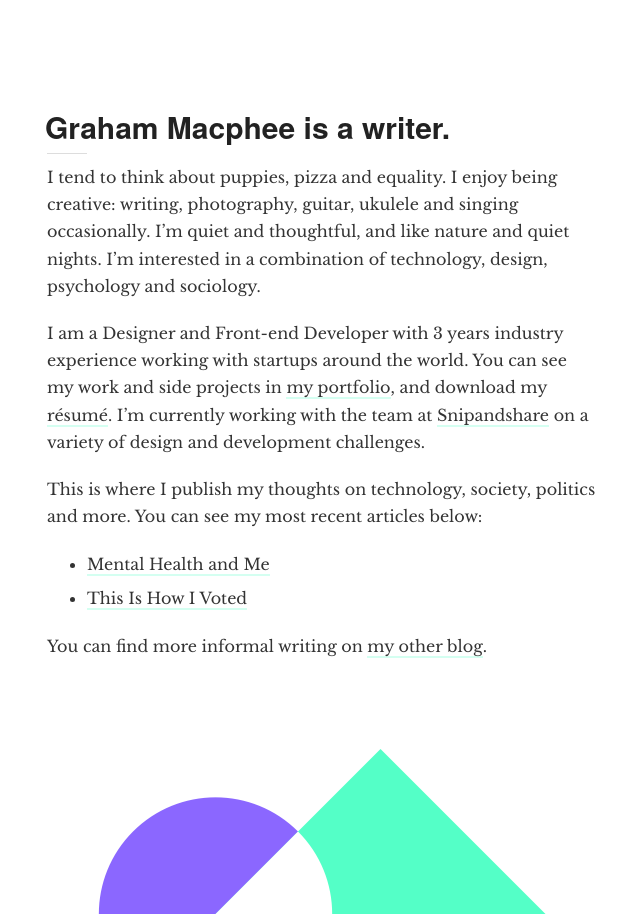
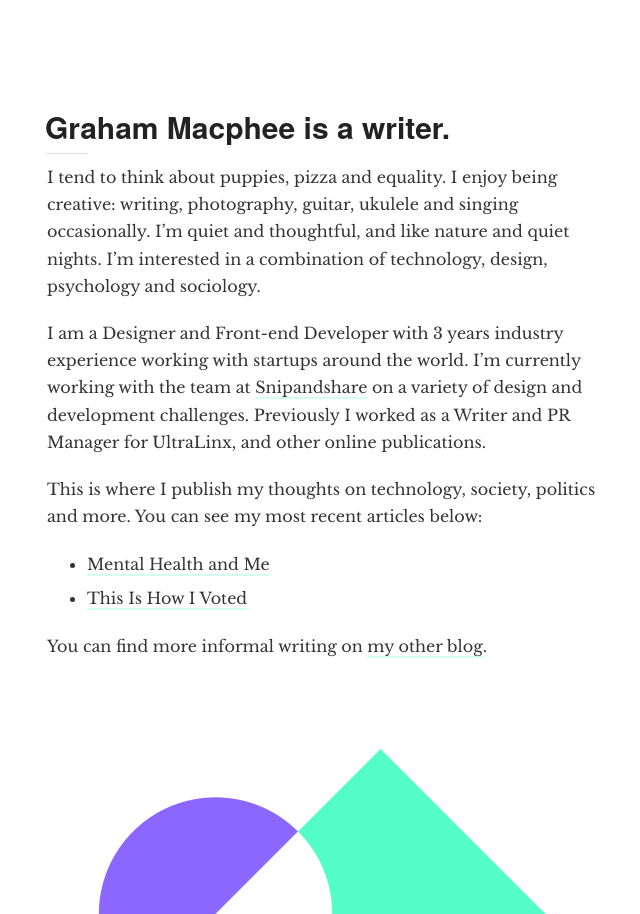
Before and after one commit to gmph/gmph.github.io, a Jekyll site: the page built from index.md, in a window 1280 px wide. Shown: the whole page, without its empty margins (318-958 px from the left). Built offline with Jekyll 4.4.1, drawn with Linux system fonts in a browser that asks for light colours; nearby versions of some CDN libraries; some web fonts are replaced.

Commit message:
Landing page content update

```diff
--- a/index.md
+++ b/index.md
@@ -9,7 +9,7 @@ format: markdown
 
 I tend to think about puppies, pizza and equality. I enjoy being creative: writing, photography, guitar, ukulele and singing occasionally. I'm quiet and thoughtful, and like nature and quiet nights. I'm interested in a combination of technology, design, psychology and sociology.
 
-I am a Designer and Front-end Developer with 3 years industry experience working with startups around the world. You can see my work and side projects in [my portfolio](http://grahammacphee.co.uk), and download my [résumé](http://j.mp/gmresume15). I'm currently working with the team at [Snipandshare](http://snipandshare.com) on a variety of design and development challenges.
+I am a Designer and Front-end Developer with 3 years industry experience working with startups around the world. I'm currently working with the team at [Snipandshare](http://snipandshare.com) on a variety of design and development challenges. Previously I worked as a Writer and PR Manager for UltraLinx, and other online publications.
 
 <!-- If you would like to discuss a role at your company, please [email me](mailto:hi@grahammacphee.co.uk) to arrange a call. -->
 
```
